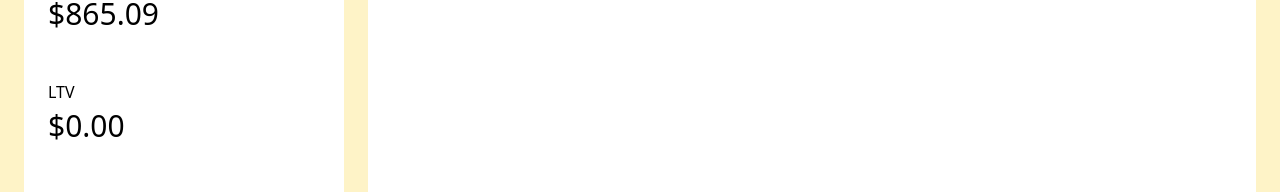
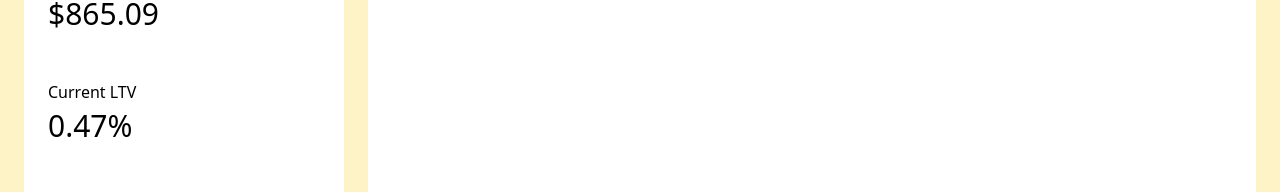
Before and after one commit to kimlong0/defi-tools, a Next.js app: page / in a window 1280 px wide. Shown: the part 450-642 px from the top of the page. Built offline with nearby package versions, Linux system fonts and the light colour scheme.

Commit message:
implement starter current LTV

```diff
--- a/pages/index.tsx
+++ b/pages/index.tsx
@@ -11,11 +11,12 @@ export default function Home() {
 const [collateralPrice, setCollateralPrice] = useState(1580.00);
 const [nextCollateralPrice, setNextCollateralPrice] = useState(1581.50);
 const [collateralLocked, setCollateralLocked] = useState(42.4320);
-const [ltv, setLtv] = useState(0.85);
+const [minltv, setLtv] = useState(0.85);
 const [stablesBorrowed, setStablesBorrowed] = useState(31201.3405);
 
 let collateralValue = collateralPrice * collateralLocked;
-let liquidationPrice = ((stablesBorrowed / ltv) / collateralLocked).toFixed(2);
+let ltv = (stablesBorrowed / collateralValue).toFixed(2);
+let liquidationPrice = ((stablesBorrowed / minltv) / collateralLocked).toFixed(2);
 
 console.log(liquidationPrice);
 
@@ -42,7 +43,7 @@ console.log(liquidationPrice);
 
             <div className='flex gap-4'>
               <p>Collateral Locked <span>ETH: {collateralLocked}</span></p>
-              <p>Min. LTV <span>{ltv * 100}%</span></p>
+              <p>Min. LTV <span>{minltv * 100}%</span></p>
               <p>Stables Borrowed <span>${stablesBorrowed}</span></p>
             </div>
 
@@ -57,8 +58,8 @@ console.log(liquidationPrice);
                     <p className='text-3xl font-medium'>${liquidationPrice}</p>
                   </div>
                   <div className=''>
-                    <h3 className='mb-1'>LTV</h3>
-                    <p className='text-3xl font-medium'>$0.00</p>
+                    <h3 className='mb-1'>Current LTV</h3>
+                    <p className='text-3xl font-medium'>{ltv}%</p>
                   </div>
                 </div>
               </div>
```
